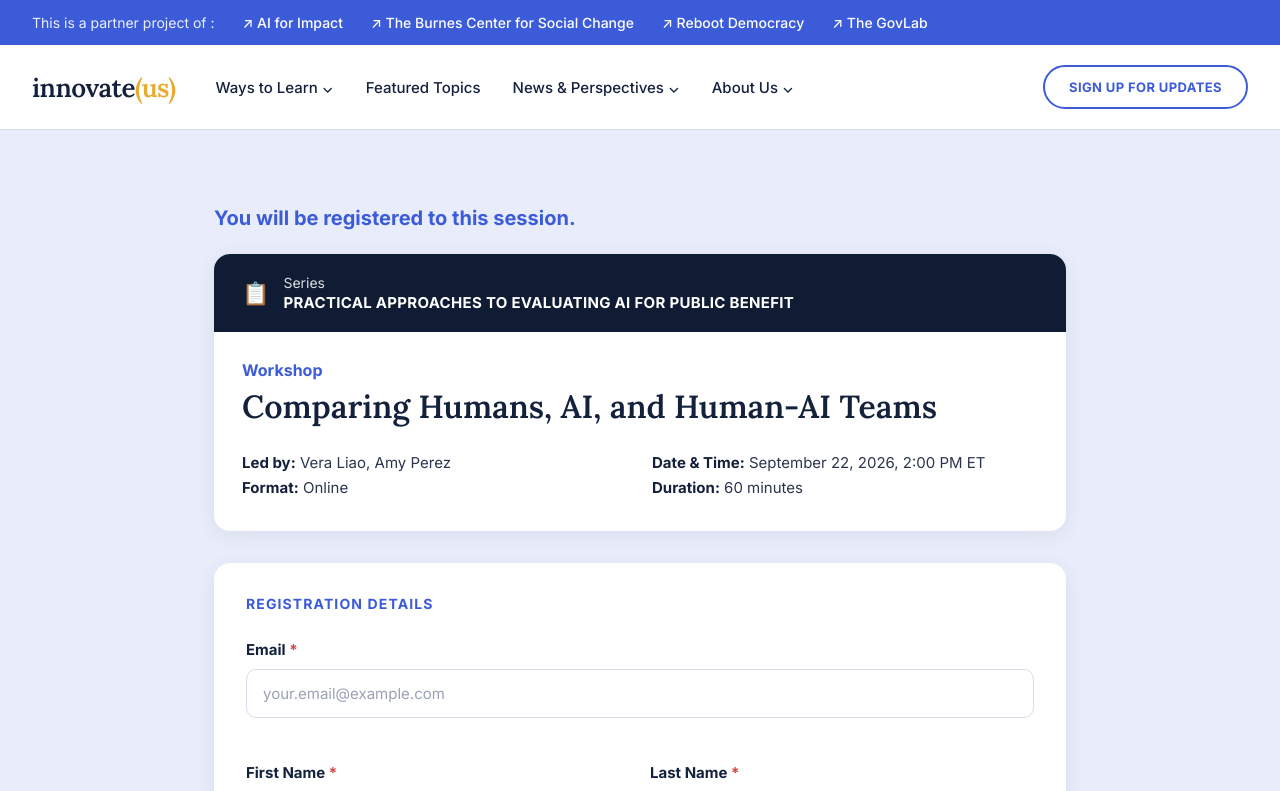
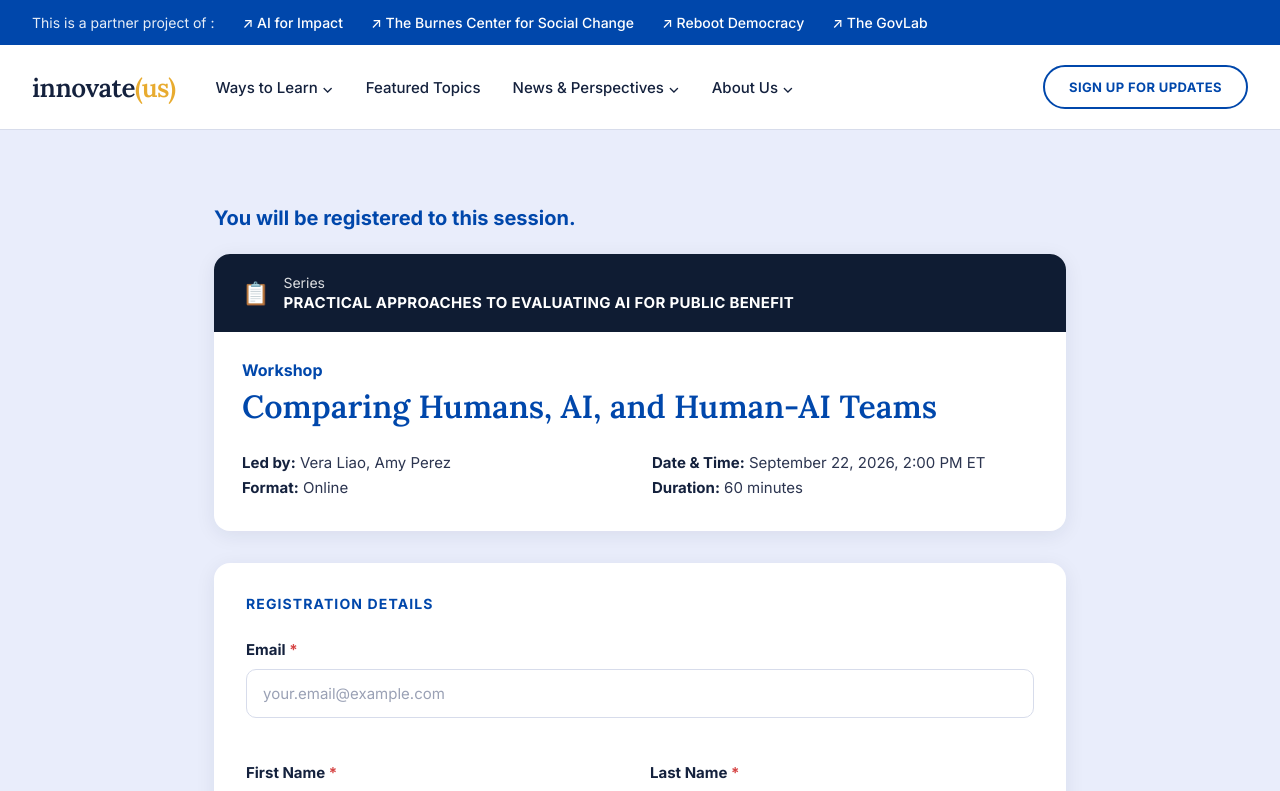
Before and after one commit to yashika-lodh/innovateUS, a React (Vite) app: page / in a window 1280 px wide. Shown: the top 791 px of the page. Built offline with nearby package versions, Linux system fonts and the light colour scheme.

Commit message:
Fix workshop title colour to match reference

```diff
--- a/src/index.css
+++ b/src/index.css
@@ -1,7 +1,7 @@
 :root {
   --navy: #14213d;
   --navy-deep: #0f1c33;
-  --blue: #3b5bd9;
+  --blue: #0047AB;
   --blue-hover: #2f49b3;
   --gold: #e8ab2f;
   --bg-lavender: #e9edfb;
@@ -192,7 +192,7 @@ a {
   font-family: var(--font-display);
   font-size: 32px;
   font-weight: 600;
-  color: var(--navy);
+  color: var(--blue);
   margin: 0 0 20px;
 }
 
```
